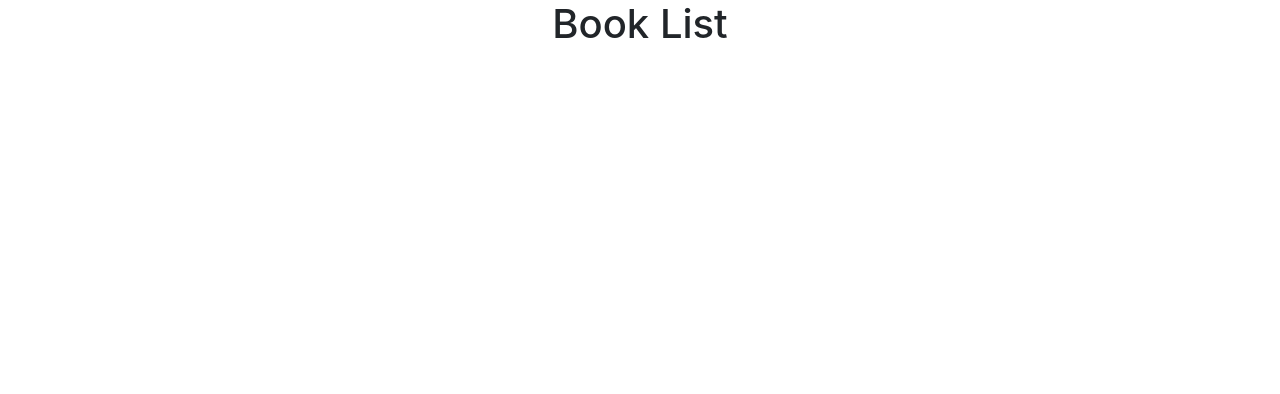
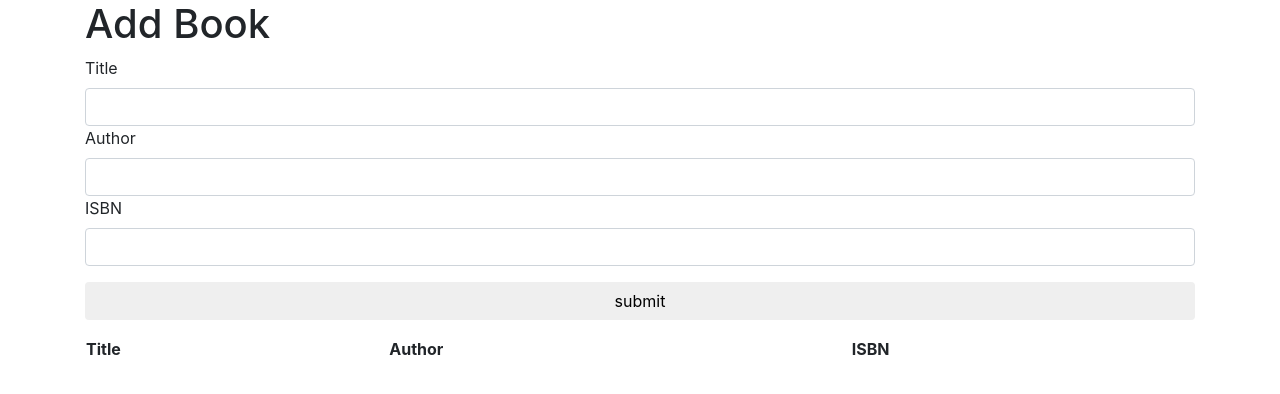
Before and after one commit to nivred/BookList, a plain HTML site: page index.html in a window 1280 px wide. Drawn offline with nearby package versions, Linux system fonts and the light colour scheme.

Commit message:
added html elements

```diff
--- a/index.html
+++ b/index.html
@@ -11,8 +11,38 @@
   <body>
     <div class="container">
         <div class="row">
-            <div class="col-12 mx-auto text-center">
-                <h1>Book List</h1>
+            <div class="col-12 mx-auto">
+                <h1>Add Book</h1>
+                <form id="book-form">
+                    <div>
+                        <label for="title">Title</label>
+                        <input type="text" id="title" class="form-control">
+                    </div>
+                    <div>
+                        <label for="author">Author</label>
+                        <input type="text" id="author" class="form-control">
+                    </div>
+                    <div>
+                        <label for="isbn">ISBN</label>
+                        <input type="text" id="isbn" class="form-control">
+                    </div>
+                    <div>
+                        <input type="submit" value="submit" class="btn btn-block mt-3">
+                    </div>
+                </form>
+
+                <table class="col-12 mt-3">
+                    <thead>
+                        <tr>
+                            <th>Title</th>
+                            <th>Author</th>
+                            <th>ISBN</th>
+                            <th></th>
+                        </tr>
+                    </thead>
+                    <tbody id="book-list">
+                    </tbody>
+                </table>
             </div>
         </div>
     </div>
```
